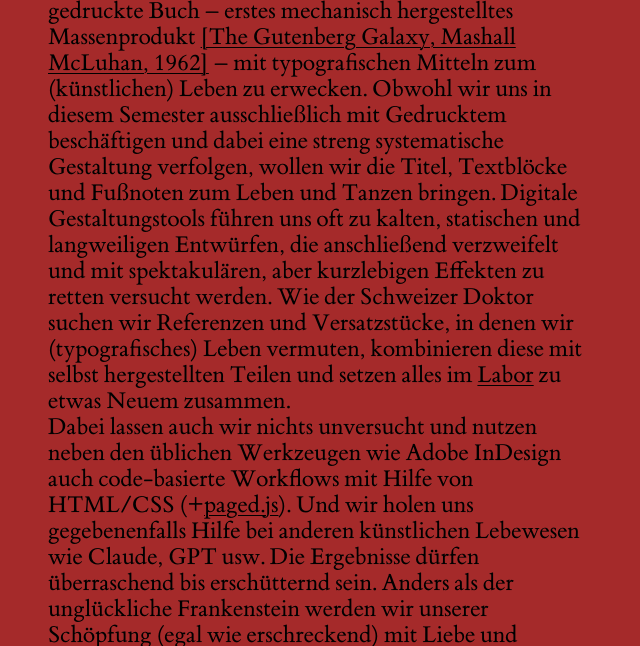
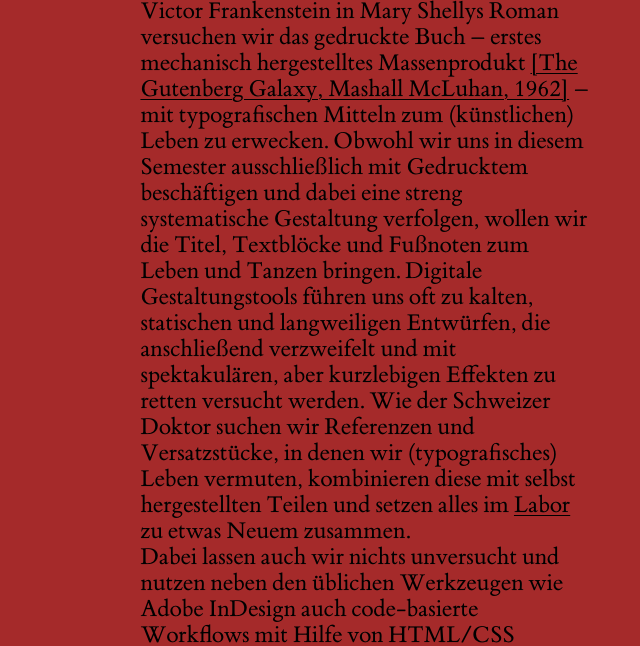
Before and after one commit to itsalive25/itsalive25.github.io, an Eleventy site: page index.html in a window 1280 px wide. Shown: the part 2318-2964 px from the top of the page, without its empty margins (640-1280 px from the left). Built offline with nearby package versions, Linux system fonts and the light colour scheme; Eleventy itself is replaced by a stand-in of ours; files that its build step writes are made by us from their sources; no server answers; what jsdom would draw is missing.

Commit message:
indent fix

```diff
--- a/assets/css/style.css
+++ b/assets/css/style.css
@@ -115,14 +115,10 @@ ul li{
 
 p{
 /*	position: relative;*/
-	text-indent: 2rem;
 	pointer-events: auto;
 	z-index: 10;
-}
-
-
-p{
-	padding-left: 2rem;
+	padding-left: 5.85rem;
+	text-indent: -2rem;
 /*	list-style: none;*/
 }
 
```
